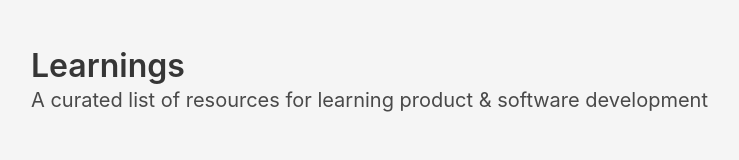
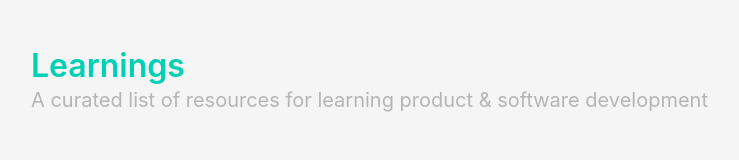
Before and after one commit to maciejsmolinski/reasonml-playground, a website: page src/index.html in a window 1280 px wide. Shown: the whole page, without its empty margins (33-772 px from the left). Drawn offline with nearby package versions, Linux system fonts and the light colour scheme.

Commit message:
Styling: Add some colors to the hero section.

```diff
--- a/src/index.html
+++ b/src/index.html
@@ -25,10 +25,10 @@
     <section class="hero is-light">
         <div class="hero-body">
             <div class="container">
-                <h1 class="title">
+                <h1 class="title has-text-primary">
                     Learnings
                 </h1>
-                <h2 class="subtitle">
+                <h2 class="subtitle has-text-grey-light">
                     A curated list of resources for learning product &amp; software development
                 </h2>
             </div>
```
